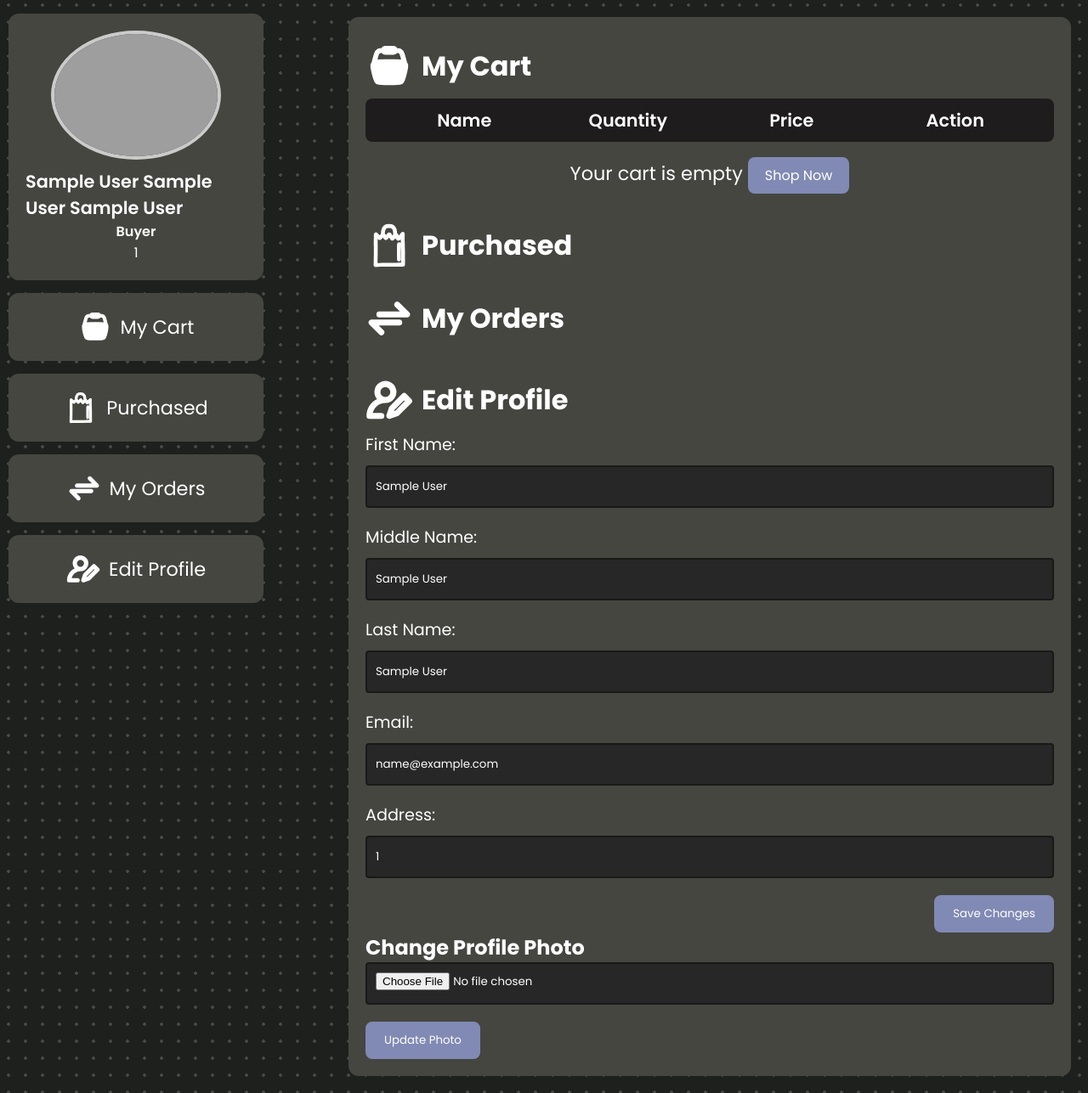
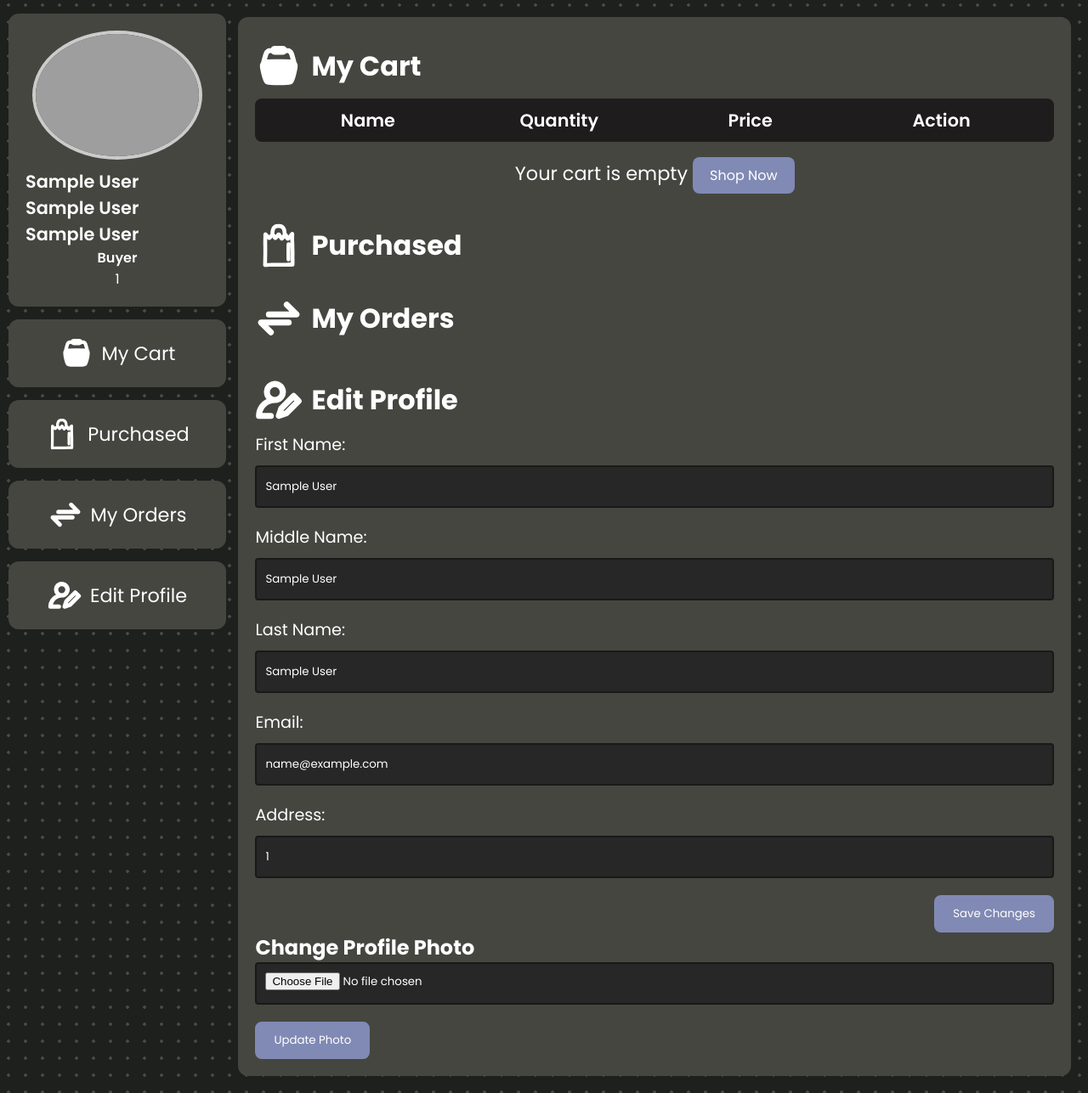
Before and after one commit to IkedaLab-Daniel/phpets_ecommerce, a PHP site: page /buyer/buyer.php in a window 1280 px wide. Shown: the part 64-1351 px from the top of the page at 85% size. Run offline with PHP 8.4, Linux system fonts and the light colour scheme; the visitor is signed in with stand-in values (Sample User, id 1); data that the repository does not hold is empty; grey boxes are pictures that could not be loaded.

Commit message:
❄️ modify dashboard -left -right layout

```diff
--- a/assets/css/buyer.css
+++ b/assets/css/buyer.css
@@ -6,9 +6,8 @@
 }
 
 #buyer .left{
-    width: 20vw;
+    width: 20%;
     height: auto;
-    min-width: 300px;
     display: flex;
     flex-direction: column;
     gap: 15px;
@@ -57,14 +56,14 @@
 
 
 #buyer .right{
-    width: 75vw;
+    width: 80%;
     height: auto;
     background-color: blue;
     background-color: #454640;
     border-radius: 12px;
     padding: 20px;
     animation: fadein-top 1s ease forwards;
-    margin-left: 390px;
+    margin-left: 21%;
 }
 
 .user-details{
@@ -392,6 +391,23 @@
     margin: 5px 0;
 }
 
+.order-item img{
+    border-radius: 4px;
+}
+
+
+.brix{
+    display: flex;
+    justify-content: center;
+    align-items: center;
+    gap: 5px;
+}
+
+.brix img{
+    border-radius: 4px;
+}
+
+
 .order-box-foot{
     display: flex;
     align-items: center;
```
